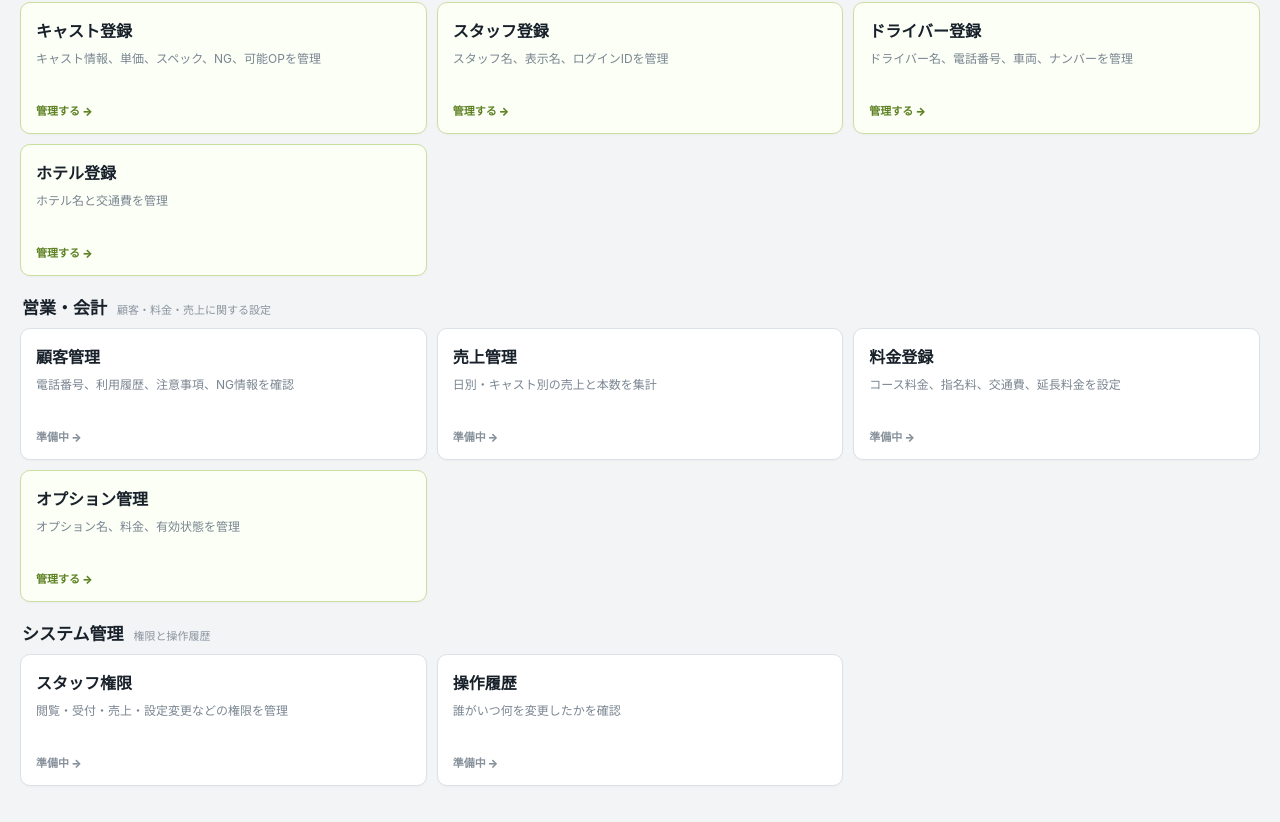
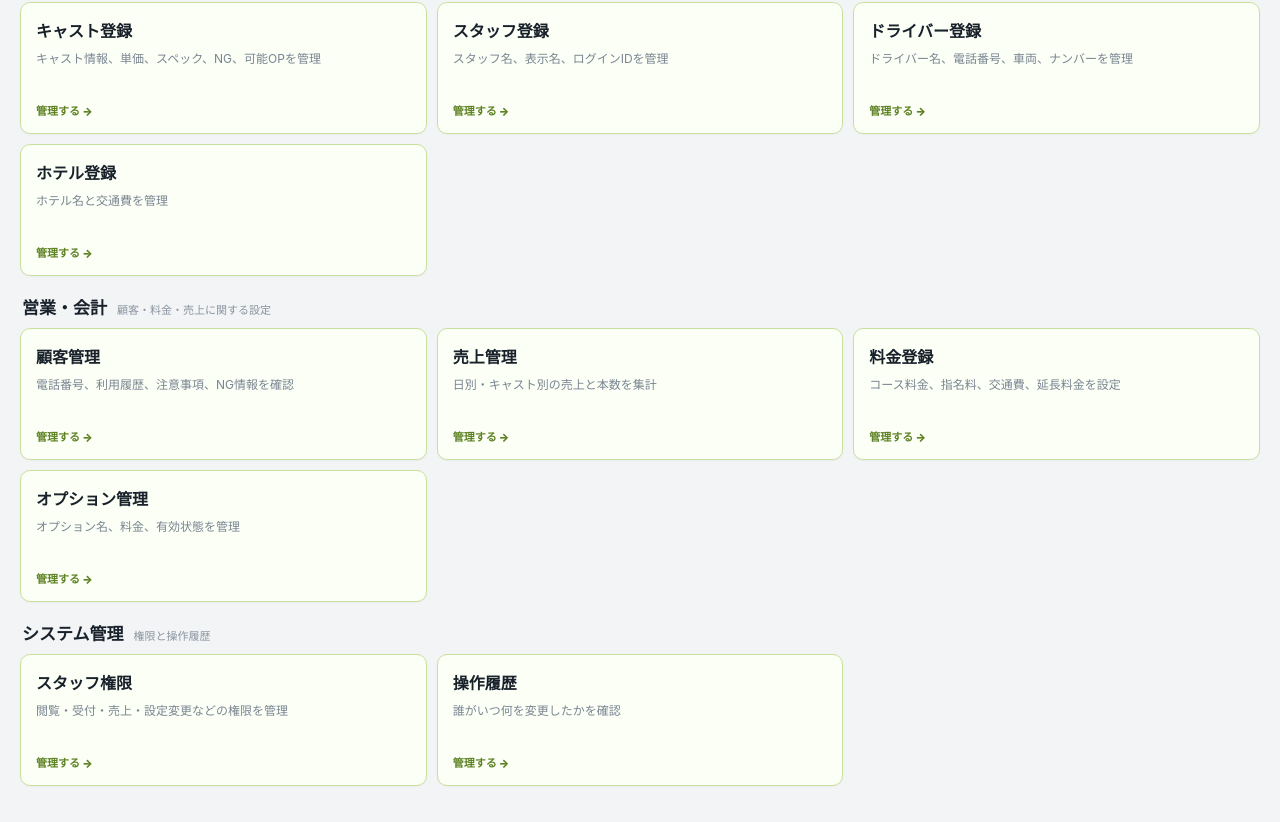
Before and after one commit to admozisan-design/night-desk, a Next.js app: page /settings in a window 1280 px wide. Shown: the part 223-1045 px from the top of the page. Built offline with nearby package versions, Linux system fonts and the light colour scheme.

Commit message:
Enable all remaining settings sections

```diff
--- a/app/settings/page.tsx
+++ b/app/settings/page.tsx
@@ -8,15 +8,15 @@ const masterItems = [
 ];
 
 const operationItems = [
-  { title:"顧客管理", description:"電話番号、利用履歴、注意事項、NG情報を確認", href:"#customers", action:"準備中" },
-  { title:"売上管理", description:"日別・キャスト別の売上と本数を集計", href:"#sales", action:"準備中" },
-  { title:"料金登録", description:"コース料金、指名料、交通費、延長料金を設定", href:"#pricing", action:"準備中" },
+  { title:"顧客管理", description:"電話番号、利用履歴、注意事項、NG情報を確認", href:"/customers", action:"管理する" },
+  { title:"売上管理", description:"日別・キャスト別の売上と本数を集計", href:"/sales", action:"管理する" },
+  { title:"料金登録", description:"コース料金、指名料、交通費、延長料金を設定", href:"/pricing", action:"管理する" },
   { title:"オプション管理", description:"オプション名、料金、有効状態を管理", href:"/options", action:"管理する" },
 ];
 
 const systemItems = [
-  { title:"スタッフ権限", description:"閲覧・受付・売上・設定変更などの権限を管理", href:"#permissions", action:"準備中" },
-  { title:"操作履歴", description:"誰がいつ何を変更したかを確認", href:"#logs", action:"準備中" },
+  { title:"スタッフ権限", description:"閲覧・受付・売上・設定変更などの権限を管理", href:"/permissions", action:"管理する" },
+  { title:"操作履歴", description:"誰がいつ何を変更したかを確認", href:"/logs", action:"管理する" },
 ];
 
 function SettingsCard({item}:{item:{title:string;description:string;href:string;action:string}}){
```
